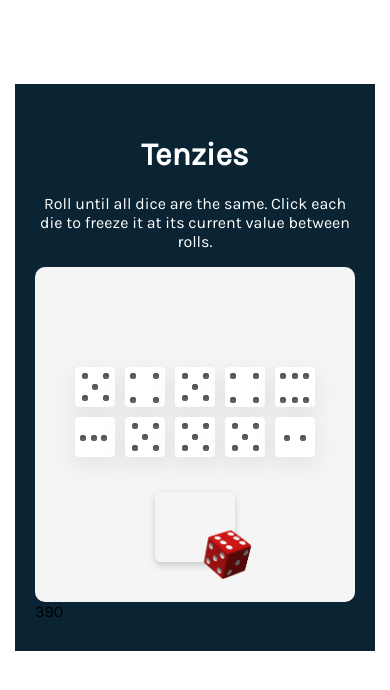
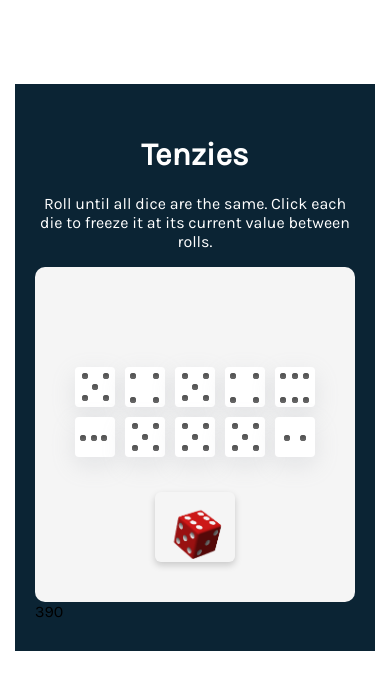
Before and after one commit to Renerd-max/TenzieGame, a React (Vite) app: page / in a window 390 px wide. Shown: the top 690 px of the page. Built offline with nearby package versions, Linux system fonts and the light colour scheme.

Commit message:
readjust the button on mobile

```diff
--- a/src/index.css
+++ b/src/index.css
@@ -249,13 +249,13 @@ main{
     #rollDice1{
         width:65px;
         height:55px;
-        margin: 50%;
+        margin: 20% 5%;
     }
 
     #rollDice2{
         width:65px;
         height:65px;
-        margin: 50%;
+        margin: 20% 5% ;
     }
 
     #rollDice1, #rollDice2{
@@ -263,8 +263,8 @@ main{
     }
 
     #youWon{
-        top:20%;
-        left:3%;
+        top:17%;
+        left:2%;
         width:45px;
     }
 }
```
